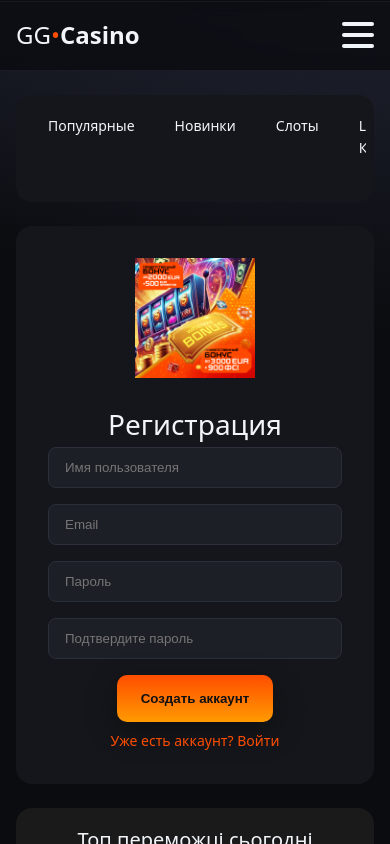
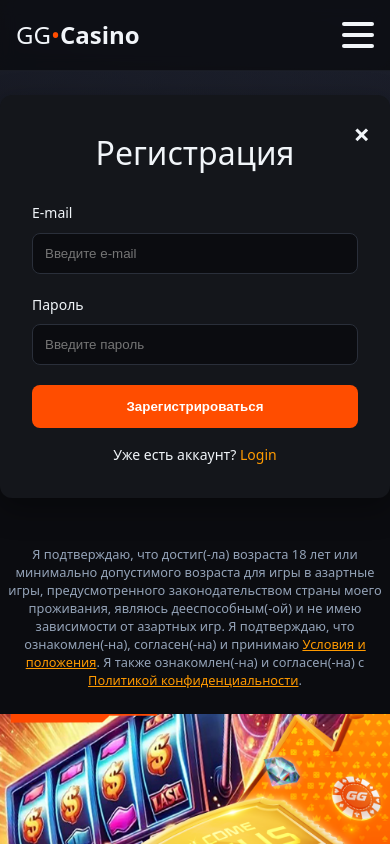
Before and after one commit to mishabiletskyi/vue-project, a Vue app: page /register in a window 390 px wide. Shown: the top 844 px of the page. Built offline with nearby package versions, Linux system fonts and the light colour scheme.

Commit message:
Add auth views with local storage and account

```diff
--- a/src/components/SiteHeader.vue
+++ b/src/components/SiteHeader.vue
@@ -1,19 +1,30 @@
 <script setup>
-import { ref } from 'vue';
+import { ref } from 'vue'
+import { useRouter } from 'vue-router'
+import useAuth from '../composables/useAuth.js'
 
-const isMobileMenuOpen = ref(false);
+const router = useRouter()
+const { isLoggedIn, logout } = useAuth()
+
+const isMobileMenuOpen = ref(false)
 
 function toggleMobileMenu() {
-  isMobileMenuOpen.value = !isMobileMenuOpen.value;
+  isMobileMenuOpen.value = !isMobileMenuOpen.value
+}
+
+function handleLogout() {
+  logout()
+  toggleMobileMenu()
+  router.push('/')
 }
 </script>
 
 <template>
   <header class="site-header">
     <div class="container header-inner">
-      <a href="#" class="logo" aria-label="GG Casino — на главную">
+      <router-link to="/" class="logo" aria-label="GG Casino — на главную">
         <span aria-hidden="true">GG</span><span class="accent" aria-hidden="true">•</span>Casino
-      </a>
+      </router-link>
 
       <nav class="nav desktop-nav" aria-label="Основная навигация">
         <ul class="nav-list">
@@ -25,11 +36,22 @@
       </nav>
 
       <div class="auth desktop-auth">
-        <a href="#" class="btn btn-ghost">Войти</a>
-        <a href="#" class="btn btn-ghost">Регистрация</a>
+        <template v-if="isLoggedIn">
+          <router-link to="/account" class="btn btn-ghost">Мой кабинет</router-link>
+          <button class="btn btn-ghost" @click="handleLogout">Выйти</button>
+        </template>
+        <template v-else>
+          <router-link to="/login" class="btn btn-ghost">Войти</router-link>
+          <router-link to="/register" class="btn btn-ghost">Регистрация</router-link>
+        </template>
       </div>
 
-      <button class="burger-menu" @click="toggleMobileMenu" aria-label="Открыть меню" :class="{ 'is-active': isMobileMenuOpen }">
+      <button
+        class="burger-menu"
+        @click="toggleMobileMenu"
+        aria-label="Открыть меню"
+        :class="{ 'is-active': isMobileMenuOpen }"
+      >
         <span></span>
         <span></span>
         <span></span>
@@ -44,9 +66,28 @@
         <li><a href="#support" @click="toggleMobileMenu">Поддержка</a></li>
       </ul>
       <div class="auth">
-           <a href="#" class="btn btn-ghost">Войти</a>
-           <a href="#" class="btn">Регистрация</a>
+        <template v-if="isLoggedIn">
+          <router-link to="/account" class="btn btn-ghost" @click="toggleMobileMenu">Мой кабинет</router-link>
+          <button class="btn btn-ghost" @click="handleLogout">Выйти</button>
+        </template>
+        <template v-else>
+          <router-link to="/login" class="btn btn-ghost" @click="toggleMobileMenu">Войти</router-link>
+          <router-link to="/register" class="btn" @click="toggleMobileMenu">Регистрация</router-link>
+        </template>
       </div>
     </nav>
   </header>
 </template>
+
+<style scoped>
+/* styles remain from global stylesheet; scoped block to ensure buttons in mobile nav */
+.mobile-nav .auth {
+  display: flex;
+  flex-direction: column;
+  gap: 10px;
+  padding: 16px;
+}
+.mobile-nav .auth .btn {
+  width: 100%;
+}
+</style>
--- a/src/composables/useAuth.js
+++ b/src/composables/useAuth.js
@@ -26,7 +26,7 @@
   if (!stored) return false
   const storedUser = JSON.parse(stored)
   const valid =
-    credentials.username === storedUser.username &&
+    credentials.email === storedUser.email &&
     credentials.password === storedUser.password
   if (valid) {
     localStorage.setItem('isLoggedIn', 'true')
--- a/src/views/AccountView.vue
+++ b/src/views/AccountView.vue
@@ -1,31 +1,56 @@
 <script setup>
-import LeftSidebar from '../components/LeftSidebar.vue';
-import RightSidebar from '../components/RightSidebar.vue';
+import { computed } from 'vue'
+import { useRouter } from 'vue-router'
+import useAuth from '../composables/useAuth.js'
+
+const router = useRouter()
+const { user, logout } = useAuth()
+
+const email = computed(() => user.value?.email || '')
+
+function handleLogout() {
+  logout()
+  router.push('/')
+}
 </script>
 
 <template>
-  <div class="main-layout container">
-    <LeftSidebar />
-    <div class="main-content">
-      <div class="page-header">
-        <h1>Аккаунт</h1>
-        <p>Управляйте данными своего профиля.</p>
-      </div>
-      <div class="account-details">
-        <p><strong>Имя пользователя:</strong> demo</p>
-        <p><strong>Email:</strong> demo@example.com</p>
-      </div>
+  <div class="account-page">
+    <div class="account-card">
+      <h1>Личный кабинет</h1>
+      <p class="email">{{ email }}</p>
+      <button class="btn logout" @click="handleLogout">Выйти</button>
     </div>
-    <RightSidebar />
   </div>
 </template>
 
 <style scoped>
-.page-header { margin-bottom: 32px; }
-.account-details {
-  background: var(--card);
-  padding: 24px;
-  border-radius: var(--radius);
+.account-page {
+  display: flex;
+  justify-content: center;
+  align-items: center;
+  min-height: calc(100vh - 140px);
 }
-.account-details p { margin-bottom: 8px; }
+.account-card {
+  width: 100%;
+  max-width: 640px;
+  background: #14161b;
+  padding: 32px;
+  border-radius: 12px;
+  text-align: center;
+  box-shadow: 0 10px 30px rgba(0,0,0,.35);
+}
+.account-card h1 {
+  margin-bottom: 16px;
+  font-size: 2rem;
+}
+.email {
+  margin-bottom: 24px;
+  color: #ff9a00;
+  font-weight: 600;
+}
+.logout {
+  width: 100%;
+  padding: 14px;
+}
 </style>
--- a/src/views/LoginView.vue
+++ b/src/views/LoginView.vue
@@ -1,53 +1,164 @@
 <script setup>
-import LeftSidebar from '../components/LeftSidebar.vue';
-import RightSidebar from '../components/RightSidebar.vue';
+import { ref } from 'vue'
+import { useRouter } from 'vue-router'
+import useAuth from '../composables/useAuth.js'
+
+const router = useRouter()
+const { login } = useAuth()
+
+const email = ref('')
+const password = ref('')
+const error = ref('')
+
+function onSubmit() {
+  const success = login({ email: email.value, password: password.value })
+  if (success) {
+    router.push('/account')
+  } else {
+    error.value = 'Неверный e-mail или пароль'
+  }
+}
 </script>
 
 <template>
-  <div class="main-layout container">
-    <LeftSidebar />
-    <div class="main-content">
-      <div class="auth-form">
-        <img class="auth-logo" src="/img/loginlogo.png" alt="Login" />
+  <div class="auth-container">
+    <div class="login-box">
+      <div class="login-form">
+        <router-link to="/" class="close-btn" aria-label="Закрыть">×</router-link>
         <h1>Вход</h1>
-        <form>
-          <input type="email" placeholder="Email" required />
-          <input type="password" placeholder="Пароль" required />
-          <button type="submit" class="btn btn-lg">Войти</button>
+        <form @submit.prevent="onSubmit">
+          <label for="email">E-mail</label>
+          <input type="email" id="email" v-model="email" placeholder="Введите e-mail" required />
+
+          <label for="password">Пароль</label>
+          <input type="password" id="password" v-model="password" placeholder="Введите пароль" required />
+
+          <button type="submit">Войти</button>
+          <p v-if="error" class="error">{{ error }}</p>
         </form>
-        <router-link to="/password-recovery" class="link">Забыли пароль?</router-link>
-        <router-link to="/register" class="link">Регистрация</router-link>
+        <div class="extra">
+          <p>Нет аккаунта? <router-link to="/register">Регистрация</router-link></p>
+          <p><router-link to="/password-recovery">Забыли пароль?</router-link></p>
+        </div>
       </div>
     </div>
-    <RightSidebar />
+    <div class="bonus-section">
+      <img src="/img/lodgincard.png" alt="lodgincard" />
+    </div>
   </div>
 </template>
 
 <style scoped>
-.auth-form {
-  max-width: 400px;
-  margin: 0 auto;
+.auth-container {
+  display: flex;
+  width: 100%;
+  height: 100vh;
+}
+.login-box {
+  width: 50%;
+  display: flex;
+  justify-content: center;
+  align-items: center;
+}
+.login-form {
+  width: 640px;
+  background: #14161b;
   padding: 32px;
-  background: var(--card);
-  border-radius: var(--radius);
+  border-radius: 12px;
+  box-shadow: 0 10px 30px rgba(0,0,0,.35);
+  position: relative;
+}
+.login-form h1 {
+  margin: 0 0 24px;
+  font-size: 2rem;
   text-align: center;
 }
-.auth-logo {
-  width: 120px;
-  margin: 0 auto 24px;
+.login-form label {
+  display: block;
+  margin-bottom: 8px;
 }
-.auth-form input {
+.login-form input {
   width: 100%;
-  padding: 12px 16px;
-  margin-bottom: 16px;
-  background-color: #1d1f26;
+  padding: 12px;
+  margin-bottom: 20px;
+  border-radius: 8px;
   border: 1px solid #2a2f3a;
+  background: #0b0c10;
+  color: #f1f5f9;
+}
+.login-form input:focus {
+  outline: none;
+  border-color: #ff4d00;
+}
+.login-form button {
+  width: 100%;
+  padding: 14px;
+  background: #ff4d00;
+  border: none;
   border-radius: 8px;
-  color: var(--text);
+  color: #fff;
+  font-weight: 700;
+  cursor: pointer;
+  transition: background .3s;
 }
-.auth-form .link {
-  display: block;
+.login-form button:hover {
+  background: #ff1a1a;
+}
+.login-form .extra {
+  margin-top: 16px;
+  text-align: center;
+}
+.login-form .extra a {
+  color: #ff9a00;
+}
+.login-form .extra a:hover {
+  text-decoration: underline;
+}
+.bonus-section {
+  width: 50%;
+  height: 100vh;
+  display: flex;
+  justify-content: center;
+  align-items: center;
+  background: #0b0c10;
+}
+.bonus-section img {
+  width: 100%;
+  height: 100%;
+  object-fit: cover;
+}
+.close-btn {
+  position: absolute;
+  top: 16px;
+  right: 20px;
+  font-size: 1.8rem;
+  font-weight: bold;
+  color: #f1f5f9;
+  text-decoration: none;
+  transition: color .2s;
+}
+.close-btn:hover {
+  color: #ff4d00;
+}
+.error {
+  color: #ff4d00;
   margin-top: 8px;
-  color: var(--accent);
+  text-align: center;
+}
+@media (max-width: 768px) {
+  .auth-container {
+    flex-direction: column;
+    height: auto;
+  }
+  .login-box, .bonus-section {
+    width: 100%;
+  }
+  .bonus-section {
+    height: 200px;
+  }
+  .login-form {
+    width: 100%;
+    margin: 24px;
+  }
 }
 </style>
--- a/src/views/PasswordRecoveryView.vue
+++ b/src/views/PasswordRecoveryView.vue
@@ -1,51 +1,149 @@
 <script setup>
-import LeftSidebar from '../components/LeftSidebar.vue';
-import RightSidebar from '../components/RightSidebar.vue';
+import { ref } from 'vue'
+import { useRouter } from 'vue-router'
+
+const router = useRouter()
+const email = ref('')
+const message = ref('')
+
+function onSubmit() {
+  message.value = 'Если такой e-mail существует, мы отправили инструкцию по восстановлению.'
+  setTimeout(() => router.push('/login'), 1000)
+}
 </script>
 
 <template>
-  <div class="main-layout container">
-    <LeftSidebar />
-    <div class="main-content">
-      <div class="auth-form">
-        <img class="auth-logo" src="/img/passrec.png" alt="Password recovery" />
+  <div class="auth-container">
+    <router-link to="/login" class="nav-btn back-btn" aria-label="Назад">‹</router-link>
+    <router-link to="/" class="nav-btn close-btn" aria-label="Закрыть">×</router-link>
+    <div class="recovery-box">
+      <div class="recovery-form">
         <h1>Восстановление пароля</h1>
-        <form>
-          <input type="email" placeholder="Email" required />
-          <button type="submit" class="btn btn-lg">Отправить ссылку</button>
+        <p>Пожалуйста, введи свои данные ниже, чтобы сбросить пароль.</p>
+        <form @submit.prevent="onSubmit">
+          <label for="email">E-mail</label>
+          <input type="email" id="email" v-model="email" placeholder="Введите e-mail" required />
+          <button type="submit">Подтвердить</button>
+          <p v-if="message" class="success">{{ message }}</p>
         </form>
-        <router-link to="/login" class="link">Назад ко входу</router-link>
       </div>
     </div>
-    <RightSidebar />
+    <div class="image-section">
+      <img src="/img/passrec.png" alt="passrec" />
+    </div>
   </div>
 </template>
 
 <style scoped>
-.auth-form {
-  max-width: 400px;
-  margin: 0 auto;
+.auth-container {
+  display: flex;
+  width: 100%;
+  height: 100vh;
+  position: relative;
+}
+.recovery-box {
+  width: 50%;
+  display: flex;
+  justify-content: center;
+  align-items: center;
+}
+.recovery-form {
+  width: 640px;
+  background: #14161b;
   padding: 32px;
-  background: var(--card);
-  border-radius: var(--radius);
+  border-radius: 12px;
+  box-shadow: 0 10px 30px rgba(0,0,0,.35);
+}
+.recovery-form h1 {
+  margin: 0 0 24px;
+  font-size: 2rem;
+}
+.recovery-form p {
+  margin: 0 0 24px;
+  color: #94a3b8;
+}
+.recovery-form label {
+  display: block;
+  margin-bottom: 8px;
+}
+.recovery-form input {
+  width: 100%;
+  padding: 12px;
+  margin-bottom: 20px;
+  border-radius: 8px;
+  border: 1px solid #2a2f3a;
+  background: #0b0c10;
+  color: #f1f5f9;
+}
+.recovery-form input:focus {
+  outline: none;
+  border-color: #ff4d00;
+}
+.recovery-form button {
+  width: 100%;
+  padding: 14px;
+  background: #ff4d00;
+  border: none;
+  border-radius: 8px;
+  color: #fff;
+  font-weight: 700;
+  cursor: pointer;
+  transition: background .3s;
+}
+.recovery-form button:hover {
+  background: #ff1a1a;
+}
+.image-section {
+  width: 50%;
+  height: 100vh;
+  display: flex;
+  justify-content: center;
+  align-items: center;
+  background: #0b0c10;
+}
+.image-section img {
+  width: 100%;
+  height: 100%;
+  object-fit: cover;
+}
+.nav-btn {
+  position: absolute;
+  top: 20px;
+  font-size: 1.8rem;
+  font-weight: bold;
+  color: #f1f5f9;
+  text-decoration: none;
+  transition: color .2s;
+  padding: 8px;
+}
+.nav-btn.close-btn {
+  right: 20px;
+}
+.nav-btn.back-btn {
+  left: 20px;
+}
+.nav-btn:hover {
+  color: #ff4d00;
+}
+.success {
+  color: #ff9a00;
+  margin-top: 8px;
   text-align: center;
 }
-.auth-logo {
-  width: 120px;
-  margin: 0 auto 24px;
-}
-.auth-form input {
-  width: 100%;
-  padding: 12px 16px;
-  margin-bottom: 16px;
-  background-color: #1d1f26;
-  border: 1px solid #2a2f3a;
-  border-radius: 8px;
-  color: var(--text);
-}
-.auth-form .link {
-  display: block;
-  margin-top: 8px;
-  color: var(--accent);
+@media (max-width: 768px) {
+  .auth-container {
+    flex-direction: column;
+    height: auto;
+  }
+  .recovery-box, .image-section {
+    width: 100%;
+  }
+  .image-section {
+    height: 200px;
+  }
+  .recovery-form {
+    width: 100%;
+    margin: 24px;
+  }
 }
 </style>
--- a/src/views/RegisterView.vue
+++ b/src/views/RegisterView.vue
@@ -1,54 +1,178 @@
 <script setup>
-import LeftSidebar from '../components/LeftSidebar.vue';
-import RightSidebar from '../components/RightSidebar.vue';
+import { ref } from 'vue'
+import { useRouter } from 'vue-router'
+import useAuth from '../composables/useAuth.js'
+
+const router = useRouter()
+const { register } = useAuth()
+
+const email = ref('')
+const password = ref('')
+const message = ref('')
+
+function onSubmit() {
+  register({ email: email.value, password: password.value })
+  message.value = 'Регистрация успешна!'
+  setTimeout(() => router.push('/account'), 1000)
+}
 </script>
 
 <template>
-  <div class="main-layout container">
-    <LeftSidebar />
-    <div class="main-content">
-      <div class="auth-form">
-        <img class="auth-logo" src="/img/lodgincard.png" alt="Register" />
+  <div class="auth-container">
+    <div class="login-box">
+      <div class="login-form">
+        <router-link to="/" class="close-btn" aria-label="Закрыть">×</router-link>
         <h1>Регистрация</h1>
-        <form>
-          <input type="text" placeholder="Имя пользователя" required />
-          <input type="email" placeholder="Email" required />
-          <input type="password" placeholder="Пароль" required />
-          <input type="password" placeholder="Подтвердите пароль" required />
-          <button type="submit" class="btn btn-lg">Создать аккаунт</button>
+        <form @submit.prevent="onSubmit">
+          <label for="email">E-mail</label>
+          <input type="email" id="email" v-model="email" placeholder="Введите e-mail" required />
+
+          <label for="password">Пароль</label>
+          <input type="password" id="password" v-model="password" placeholder="Введите пароль" required />
+
+          <button type="submit">Зарегистрироваться</button>
+          <p v-if="message" class="success">{{ message }}</p>
         </form>
-        <router-link to="/login" class="link">Уже есть аккаунт? Войти</router-link>
+        <div class="extra">
+          <p>Уже есть аккаунт? <router-link to="/login">Login</router-link></p>
+        </div>
+      </div>
+      <div class="terms-text">
+        <p>
+          Я подтверждаю, что достиг(-ла) возраста 18 лет или минимально допустимого возраста для игры в азартные игры, предусмотренного законодательством страны моего проживания, являюсь дееспособным(-ой) и не имею зависимости от азартных игр. Я подтверждаю, что ознакомлен(-на), согласен(-на) и принимаю <a href="#">Условия и положения</a>. Я также ознакомлен(-на) и согласен(-на) с <a href="#">Политикой конфиденциальности</a>.
+        </p>
       </div>
     </div>
-    <RightSidebar />
+    <div class="bonus-section">
+      <img src="/img/lodgincard.png" alt="lodgincard" />
+    </div>
   </div>
 </template>
 
 <style scoped>
-.auth-form {
-  max-width: 400px;
-  margin: 0 auto;
+.auth-container {
+  display: flex;
+  width: 100%;
+  height: 100vh;
+}
+.login-box {
+  width: 50%;
+  display: flex;
+  flex-direction: column;
+  justify-content: center;
+  align-items: center;
+}
+.login-form {
+  width: 640px;
+  background: #14161b;
   padding: 32px;
-  background: var(--card);
-  border-radius: var(--radius);
+  border-radius: 12px;
+  box-shadow: 0 10px 30px rgba(0,0,0,.35);
+  position: relative;
+}
+.login-form h1 {
+  margin: 0 0 24px;
+  font-size: 2rem;
   text-align: center;
 }
-.auth-logo {
-  width: 120px;
-  margin: 0 auto 24px;
+.login-form label {
+  display: block;
+  margin-bottom: 8px;
 }
-.auth-form input {
+.login-form input {
   width: 100%;
-  padding: 12px 16px;
-  margin-bottom: 16px;
-  background-color: #1d1f26;
+  padding: 12px;
+  margin-bottom: 20px;
+  border-radius: 8px;
   border: 1px solid #2a2f3a;
+  background: #0b0c10;
+  color: #f1f5f9;
+}
+.login-form input:focus {
+  outline: none;
+  border-color: #ff4d00;
+}
+.login-form button {
+  width: 100%;
+  padding: 14px;
+  background: #ff4d00;
+  border: none;
   border-radius: 8px;
-  color: var(--text);
+  color: #fff;
+  font-weight: 700;
+  cursor: pointer;
+  transition: background .3s;
 }
-.auth-form .link {
-  display: block;
+.login-form button:hover {
+  background: #ff1a1a;
+}
+.login-form .extra {
+  margin-top: 16px;
+  text-align: center;
+}
+.login-form .extra a {
+  color: #ff9a00;
+}
+.login-form .extra a:hover {
+  text-decoration: underline;
+}
+.terms-text {
+  width: 640px;
+  font-size: 0.8rem;
+  color: #94a3b8;
+  margin-top: 24px;
+  line-height: 1.4;
+  text-align: center;
+}
+.terms-text a {
+  color: #ff9a00;
+  text-decoration: underline;
+}
+.bonus-section {
+  width: 50%;
+  height: 100vh;
+  display: flex;
+  justify-content: center;
+  align-items: center;
+  background: #0b0c10;
+}
+.bonus-section img {
+  width: 100%;
+  height: 100%;
+  object-fit: cover;
+}
+.close-btn {
+  position: absolute;
+  top: 16px;
+  right: 20px;
+  font-size: 1.8rem;
+  font-weight: bold;
+  color: #f1f5f9;
+  text-decoration: none;
+  transition: color .2s;
+}
+.close-btn:hover {
+  color: #ff4d00;
+}
+.success {
+  color: #ff9a00;
   margin-top: 8px;
-  color: var(--accent);
+  text-align: center;
+}
+@media (max-width: 768px) {
+  .auth-container {
+    flex-direction: column;
+    height: auto;
+  }
+  .login-box, .bonus-section {
+    width: 100%;
+  }
+  .bonus-section {
+    height: 200px;
+  }
+  .login-form, .terms-text {
+    width: 100%;
+    margin: 24px;
+  }
 }
 </style>
```
Lines whose indentation alone changed are shown as unchanged.
